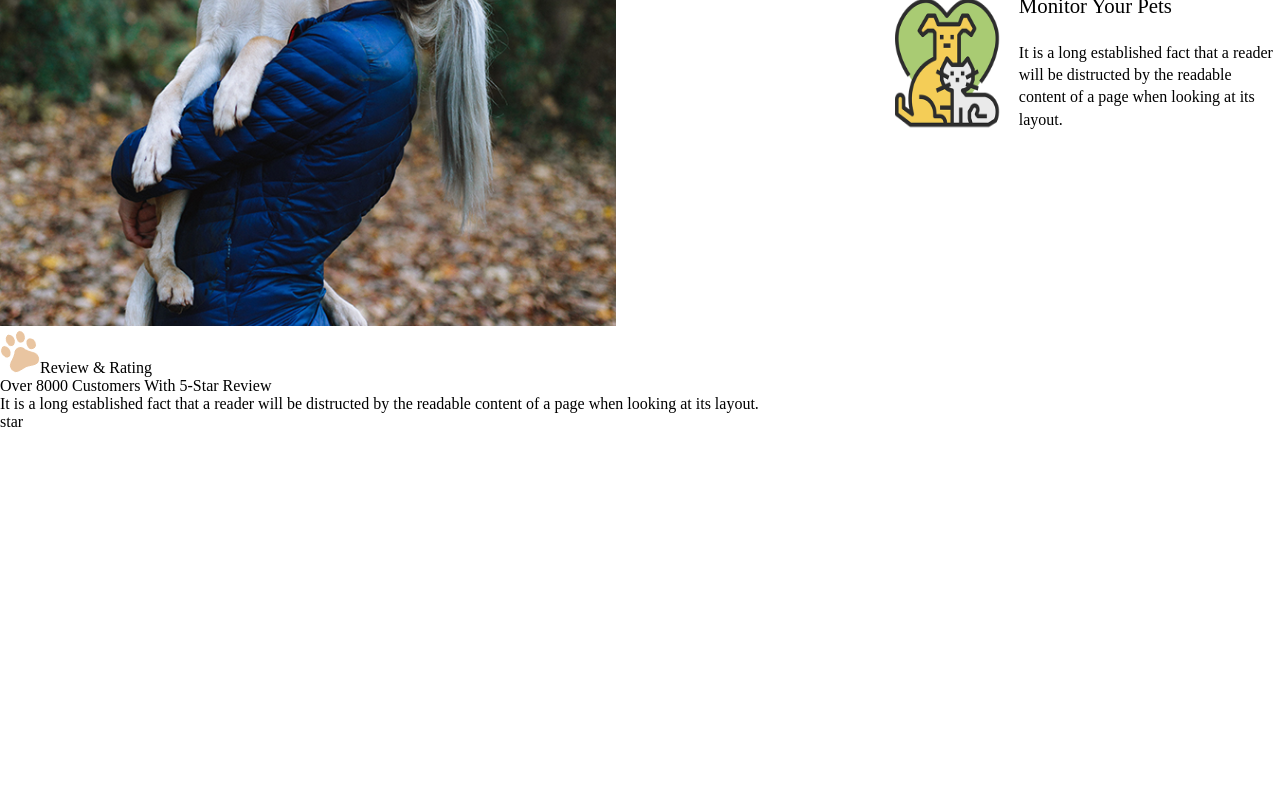
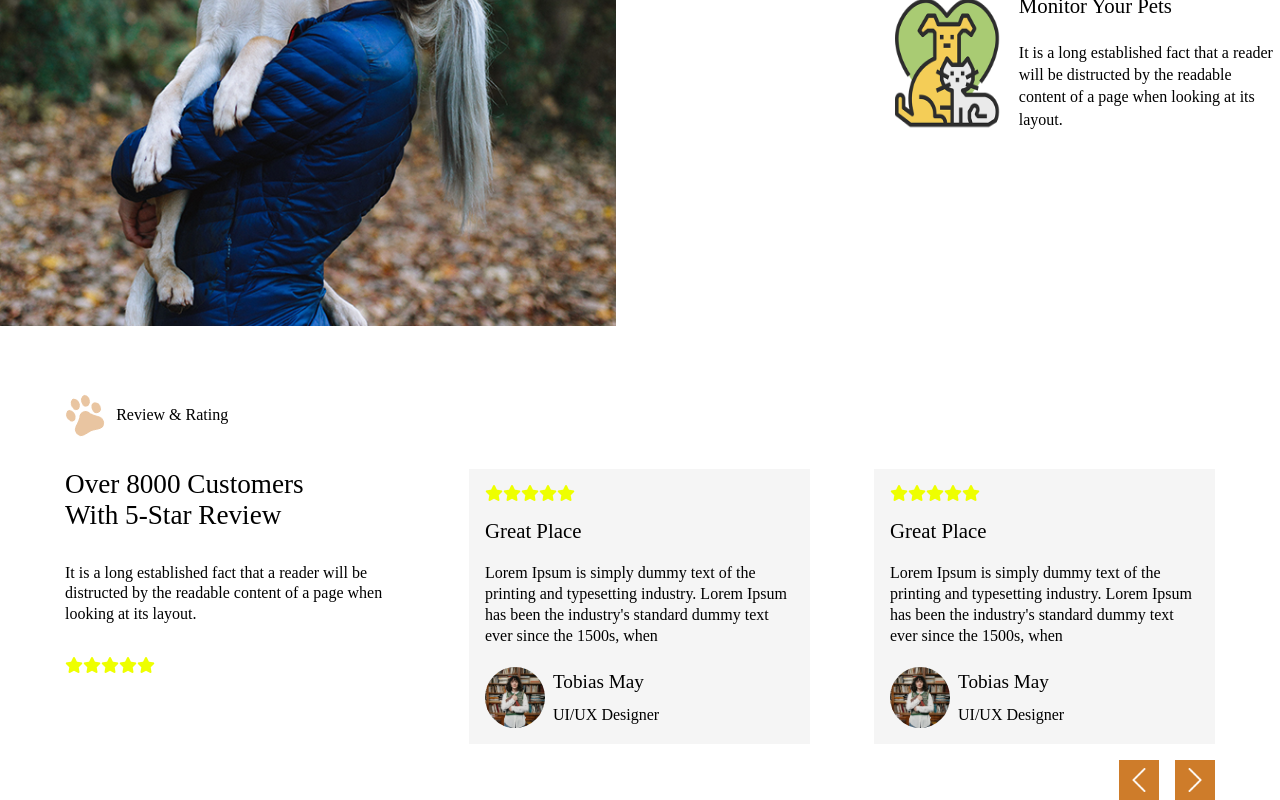
Before and after one commit to Andreaserra1997/proj-html-vuejs, a Vue app: page / in a window 1280 px wide. Shown: the part 2282-3082 px from the top of the page. Before the commit the page ends 2713 px from the top, so only its background shows below. Built offline with nearby package versions, Linux system fonts and the light colour scheme.

Commit message:
add arrow in AppReview

```diff
--- a/src/components/AppReview.vue
+++ b/src/components/AppReview.vue
@@ -1,5 +1,28 @@
 <script>
-export default {};
+export default {
+  data() {
+    return {
+      arrReview: [
+        {
+          title: "Great Place",
+          description:
+            "Lorem Ipsum is simply dummy text of the printing and typesetting industry. Lorem Ipsum has been the industry's standard dummy text ever since the 1500s, when",
+          img: "/img/t1.png",
+          author: "Tobias May",
+          job: "UI/UX Designer",
+        },
+        {
+          title: "Great Place",
+          description:
+            "Lorem Ipsum is simply dummy text of the printing and typesetting industry. Lorem Ipsum has been the industry's standard dummy text ever since the 1500s, when",
+          img: "/img/t1.png",
+          author: "Tobias May",
+          job: "UI/UX Designer",
+        },
+      ],
+    };
+  },
+};
 </script>
 
 <template>
@@ -8,15 +31,121 @@ export default {};
     <span>Review & Rating</span>
   </div>
   <div class="container-review">
-    <div class="review">
-      <div>Over 8000 Customers With 5-Star Review</div>
-      <div>
+    <div class="rating">
+      <div class="title">Over 8000 Customers With 5-Star Review</div>
+      <div class="description">
         It is a long established fact that a reader will be distructed by the
         readable content of a page when looking at its layout.
       </div>
-      <div>star</div>
+      <div>
+        <i
+          v-for="i in 5"
+          :key="i"
+          class="fa-sharp fa-solid fa-star"
+          style="color: #eeff00"
+        ></i>
+      </div>
     </div>
+    <div v-for="review in arrReview" :key="review" class="review">
+      <div class="star">
+        <i
+          v-for="i in 5"
+          :key="i"
+          class="fa-sharp fa-solid fa-star"
+          style="color: #eeff00"
+        ></i>
+      </div>
+      <div class="title-review">{{ review.title }}</div>
+      <div class="description-review">{{ review.description }}</div>
+      <div class="author">
+        <img :src="review.img" />
+        <div class="text-author">
+          <div class="name">{{ review.author }}</div>
+          <div class="job">{{ review.job }}</div>
+        </div>
+      </div>
+    </div>
+  </div>
+  <div class="arrow">
+    <img src="/img/left-arrow.png" alt="" />
+    <img src="/img/next.png" alt="" />
   </div>
 </template>
 
-<style lang="scss" scoped></style>
+<style lang="scss" scoped>
+@use "./../assets/styles/partials/variables" as *;
+
+.icon {
+  display: flex;
+  align-items: center;
+  max-width: 1150px;
+  margin: auto;
+  padding-top: 4rem;
+  span {
+    padding-left: 0.7rem;
+  }
+}
+.container-review {
+  display: flex;
+  max-width: 1150px;
+  margin: auto;
+  padding-top: 2rem;
+  gap: 4rem;
+}
+.rating {
+  width: calc((100% / 3) - 2rem);
+  .title {
+    width: 80%;
+    font-size: 1.7rem;
+    padding-bottom: 2rem;
+  }
+  .description {
+    padding-bottom: 2rem;
+    line-height: 1.3rem;
+  }
+}
+.review {
+  width: calc((100% / 3) - 2rem);
+  padding: 1rem;
+  background-color: $color-light-white;
+  .star {
+    padding-bottom: 1rem;
+  }
+  .title-review {
+    font-size: 1.3rem;
+    padding-bottom: 1.3rem;
+  }
+  .description-review {
+    line-height: 1.3rem;
+    padding-bottom: 1.3rem;
+  }
+  .author {
+    display: flex;
+    align-items: center;
+    img {
+      width: 60px;
+      border-radius: 50%;
+    }
+    .text-author {
+      padding-left: 0.5rem;
+      .name {
+        font-size: 1.2rem;
+        padding-bottom: 0.8rem;
+      }
+    }
+  }
+}
+.arrow {
+  display: flex;
+  justify-content: end;
+  max-width: 1150px;
+  margin: auto;
+  gap: 1rem;
+  padding-top: 1rem;
+  img {
+    width: 40px;
+    background-color: $color-orange;
+    padding: 0.5rem;
+  }
+}
+</style>
```
